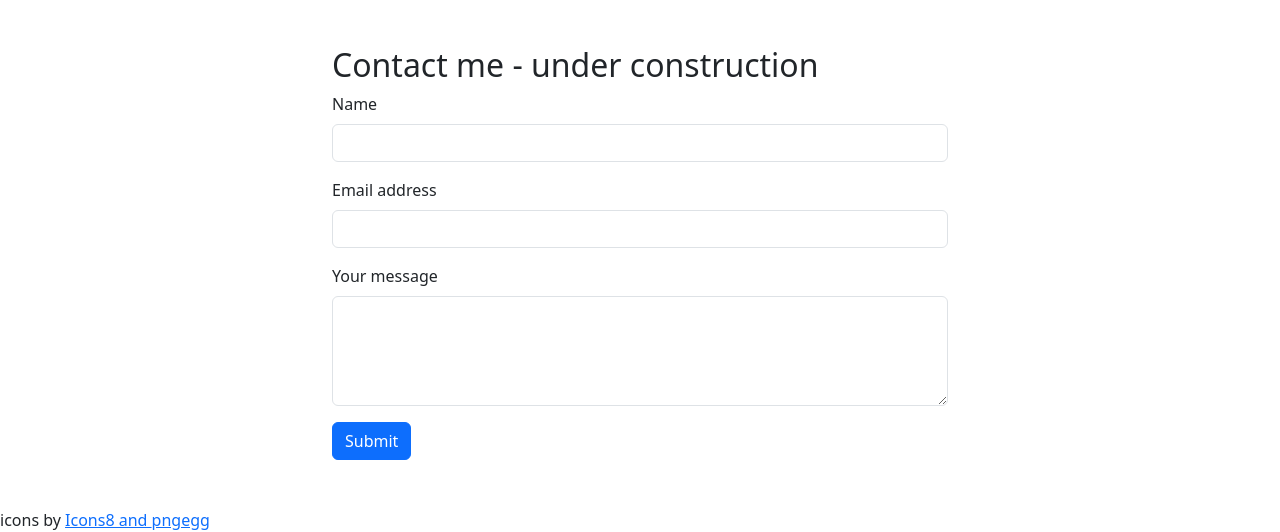
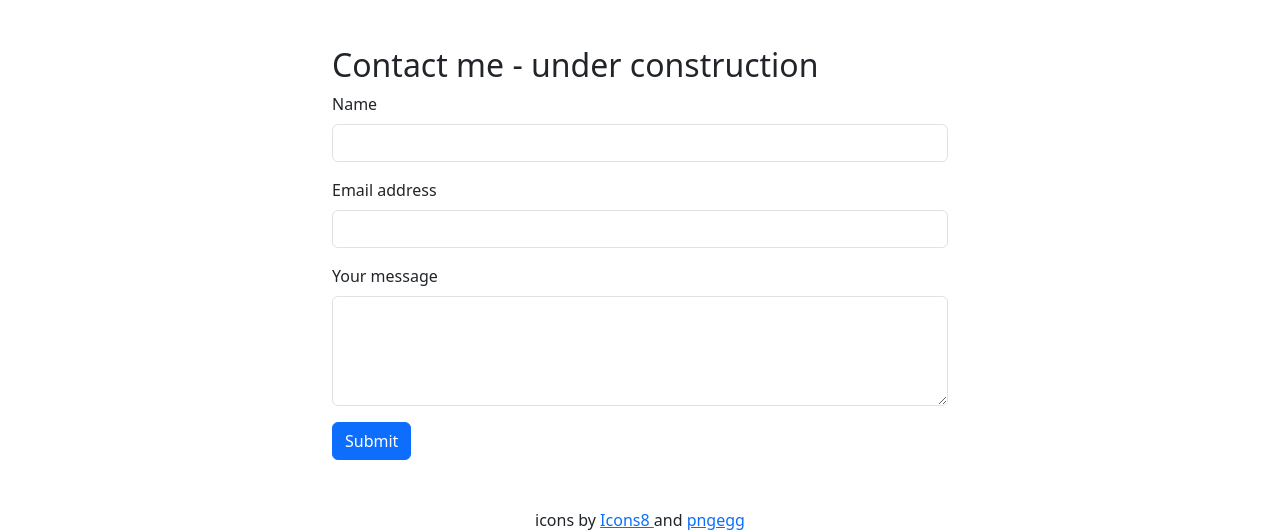
Before and after one commit to MarinaP-prog/MarinaP-prog.github.io, a website: page index.html in a window 1280 px wide. Shown: the part 4648-5180 px from the top of the page. Drawn offline with Linux system fonts and the light colour scheme.

Commit message:
Icons by

```diff
--- a/index.html
+++ b/index.html
@@ -586,9 +586,10 @@
                 </form>
             </div>
         </section>
-        <a target="_blank" href="https://icons8.com/icon/rdKV2dee9wxd/cloud-function"></a> icons by <a target="_blank"
-            href="https://icons8.com">Icons8 and </a> <a target="_blank" href="https://www.pngegg.com/"></a><a
-            target="_blank" href="https://icons8.com">pngegg</a>
+       <div class="text-center">
+        icons by <a target="_blank"
+        href="https://icons8.com">Icons8 </a> and <a target="_blank" href="https://www.pngegg.com/">pngegg</a>
+       </div>
     </main>
     <script src="./bootstrap.bundle.min.js"></script>
     <script src="./buttons.js"></script>
```
